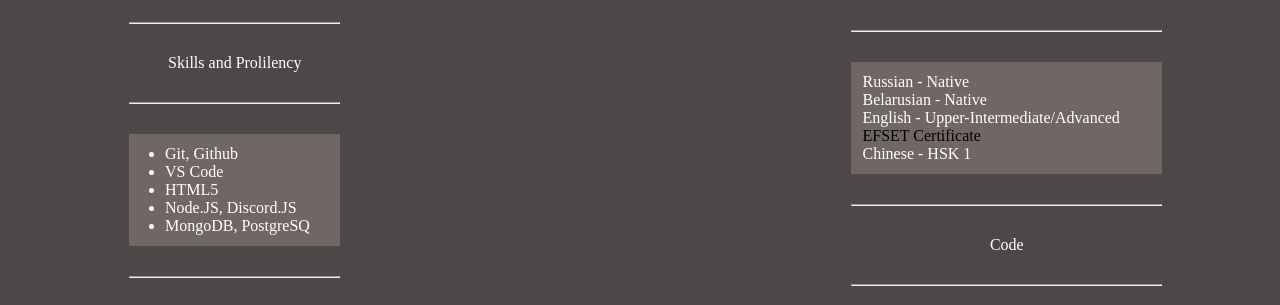
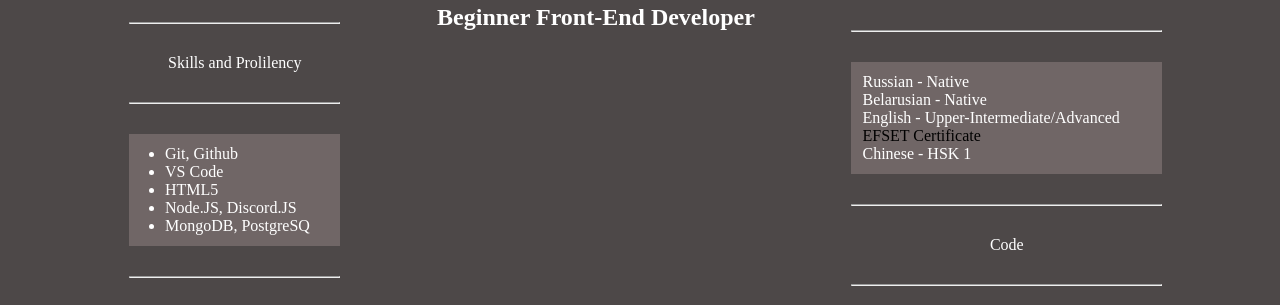
Before and after one commit to rcabrero112/rsschool-cv, a plain HTML site: page index.html in a window 1280 px wide. Shown: the part 411-716 px from the top of the page. Drawn offline with Linux system fonts and the light colour scheme.

Commit message:
feat: edit file index.html

```diff
--- a/index.html
+++ b/index.html
@@ -76,6 +76,8 @@
                         <h1>Uladzislau Hoshka</h1>
                     </div>
                     <h2>Student</h2>
+                    <br>
+                    <h2>Beginner Front-End Developer</h2>
                 </div>
             </div>
             <div class="section_3">
```
